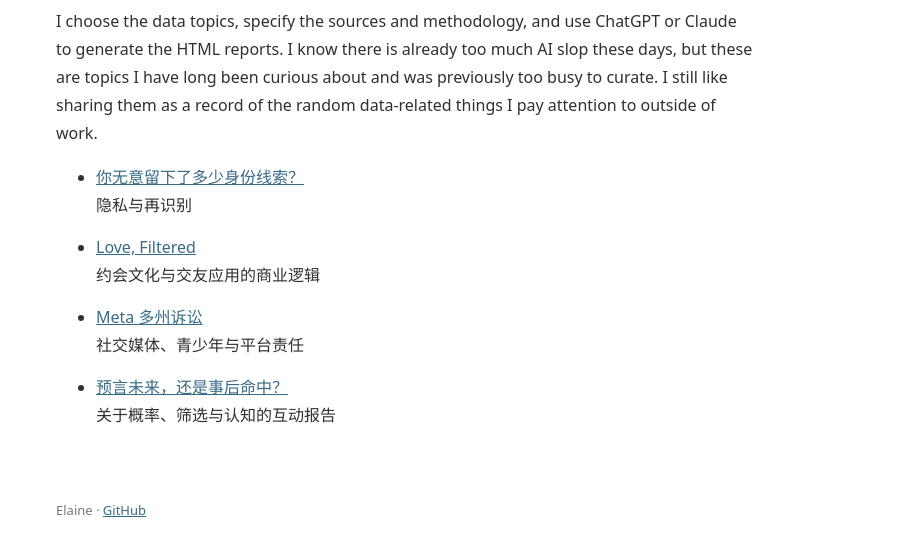
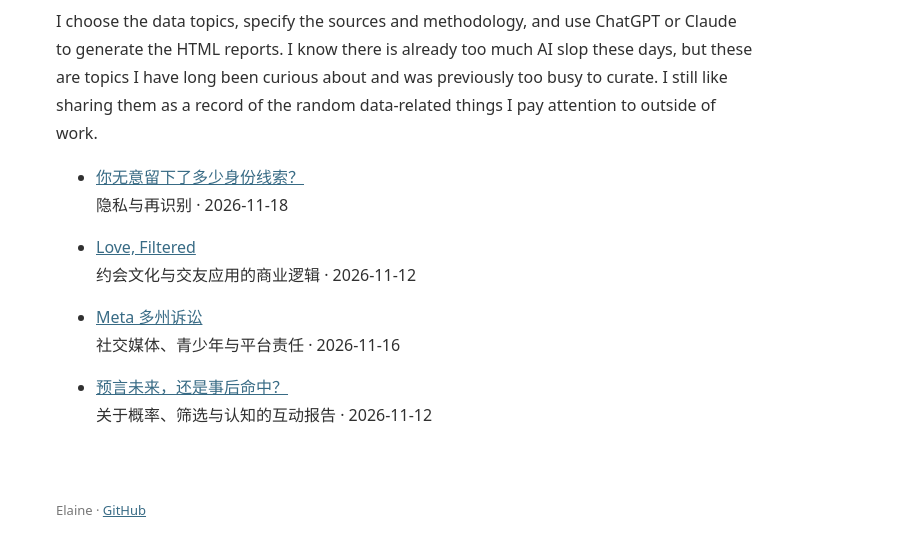
Before and after one commit to Elaineyex/Elaineyex.github.io, a plain HTML site: page index.html in a window 1280 px wide. Shown: the part 471-1022 px from the top of the page, without its empty margins (184-1095 px from the left). Drawn offline with Linux system fonts and the light colour scheme.

Commit message:
Add report creation dates

```diff
--- a/index.html
+++ b/index.html
@@ -12,9 +12,9 @@ body{margin:0;color:#303030;background:#fff;font-family:system-ui,-apple-system,
 <header><nav><a class="name" href="#">Elaine</a><div><a href="#about">About</a><a href="#reports">Posts</a><a href="https://github.com/Elaineyex">GitHub ↗</a></div></nav></header>
 <main><section id="about"><div class="intro"><h1>Elaine (she/they)</h1><p>I enjoy statistics and the process of turning complex problems into hypotheses that can be explored and tested with data.</p><p>I have a Master's degree in Health Data Science and a Bachelor's degree in Statistical &amp; Data Sciences and Psychology.</p></div><img src="portrait-updated.png" alt="Illustration of Elaine holding a mug" width="220" height="220"></section>
 <section id="reports"><h2>Random Social Media Posts</h2><p>I choose the data topics, specify the sources and methodology, and use ChatGPT or Claude to generate the HTML reports. I know there is already too much AI slop these days, but these are topics I have long been curious about and was previously too busy to curate. I still like sharing them as a record of the random data-related things I pay attention to outside of work.</p><ul>
-<li><a href="reports/privacy_social_cards_v7.html">你无意留下了多少身份线索？</a><span>隐私与再识别</span></li>
-<li><a href="reports/dating_app_business_report.html">Love, Filtered</a><span>约会文化与交友应用的商业逻辑</span></li>
-<li><a href="reports/meta_multistate_vertical_report.html">Meta 多州诉讼</a><span>社交媒体、青少年与平台责任</span></li>
-<li><a href="reports/%E9%A2%84%E8%A8%80%E6%9C%AA%E6%9D%A5%E7%9A%84%E7%BB%9F%E8%AE%A1%E5%AD%A6%E9%99%B7%E9%98%B1%20%282%29.html">预言未来，还是事后命中？</a><span>关于概率、筛选与认知的互动报告</span></li>
+<li><a href="reports/privacy_social_cards_v7.html">你无意留下了多少身份线索？</a><span>隐私与再识别 · <time datetime="2026-11-18">2026-11-18</time></span></li>
+<li><a href="reports/dating_app_business_report.html">Love, Filtered</a><span>约会文化与交友应用的商业逻辑 · <time datetime="2026-11-12">2026-11-12</time></span></li>
+<li><a href="reports/meta_multistate_vertical_report.html">Meta 多州诉讼</a><span>社交媒体、青少年与平台责任 · <time datetime="2026-11-16">2026-11-16</time></span></li>
+<li><a href="reports/%E9%A2%84%E8%A8%80%E6%9C%AA%E6%9D%A5%E7%9A%84%E7%BB%9F%E8%AE%A1%E5%AD%A6%E9%99%B7%E9%98%B1%20%282%29.html">预言未来，还是事后命中？</a><span>关于概率、筛选与认知的互动报告 · <time datetime="2026-11-12">2026-11-12</time></span></li>
 </ul></section></main><footer>Elaine · <a href="https://github.com/Elaineyex">GitHub</a></footer>
 </body></html>
```
